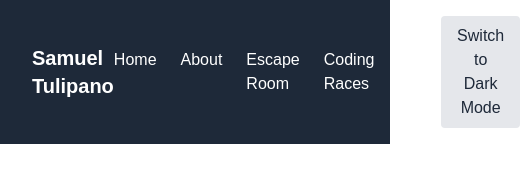
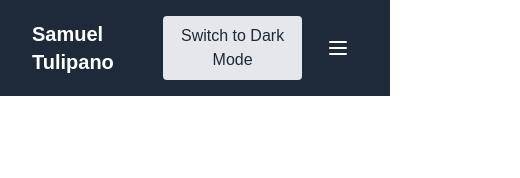
Before and after one commit to AustraliaM69/CWA-Web, a Next.js app: page /about in a window 390 px wide. Shown: the top 178 px of the page, 520 px wide, since content can reach past the window. Built offline with nearby package versions, Linux system fonts and the light colour scheme.

Commit message:
Hamburger Menu

```diff
--- /dev/null
+++ b/app/components/HamburgerMenu.tsx
@@ -0,0 +1,36 @@
+'use client';
+
+import { useState } from 'react';
+
+export default function HamburgerMenu() {
+  const [isOpen, setIsOpen] = useState(false);
+
+  const toggleMenu = () => {
+    setIsOpen(!isOpen);
+  };
+
+  return (
+    <div className="relative">
+      <button
+        onClick={toggleMenu}
+        className="p-2 text-white dark:text-gray-100 hover:bg-gray-700 dark:hover:bg-gray-600 rounded transition-colors"
+      >
+        <svg className="w-6 h-6" fill="none" stroke="currentColor" viewBox="0 0 24 24">
+          <path strokeLinecap="round" strokeLinejoin="round" strokeWidth={2} d="M4 6h16M4 12h16M4 18h16" />
+        </svg>
+      </button>
+
+      {isOpen && (
+        <div className="absolute right-0 mt-2 w-48 bg-white dark:bg-gray-800 rounded-md shadow-lg z-50">
+          <div className="py-1">
+            <a href="/" className="block px-4 py-2 text-gray-900 dark:text-gray-100 hover:bg-gray-100 dark:hover:bg-gray-700">Home</a>
+            <a href="/about" className="block px-4 py-2 text-gray-900 dark:text-gray-100 hover:bg-gray-100 dark:hover:bg-gray-700">About</a>
+            <a href="/escaperoom" className="block px-4 py-2 text-gray-900 dark:text-gray-100 hover:bg-gray-100 dark:hover:bg-gray-700">Escape Room</a>
+            <a href="/codingraces" className="block px-4 py-2 text-gray-900 dark:text-gray-100 hover:bg-gray-100 dark:hover:bg-gray-700">Coding Races</a>
+            <a href="/courtroom" className="block px-4 py-2 text-gray-900 dark:text-gray-100 hover:bg-gray-100 dark:hover:bg-gray-700">Court Room</a>
+          </div>
+        </div>
+      )}
+    </div>
+  );
+}
--- a/app/components/ThemeToggle.tsx
+++ b/app/components/ThemeToggle.tsx
@@ -10,9 +10,10 @@ export default function ThemeToggle() {
     if (savedTheme) {
       setTheme(savedTheme);
     } else {
-      // Default to light mode if no saved theme
       setTheme('light');
     }
+    // Force remove dark class on initial load
+    document.documentElement.classList.remove('dark');
   }, []);
 
   useEffect(() => {
@@ -25,14 +26,10 @@ export default function ThemeToggle() {
     localStorage.setItem('theme', theme);
   }, [theme]);
 
-  // Initialize theme on mount
-  useEffect(() => {
-    // Remove dark class on initial load to ensure we start in light mode
-    document.documentElement.classList.remove('dark');
-  }, []);
-
   const toggleTheme = () => {
     setTheme((prev) => (prev === 'light' ? 'dark' : 'light'));
+    console.log('Current theme:', theme);
+    console.log('Dark class present:', document.documentElement.classList.contains('dark'));
   };
 
   return (
--- a/app/layout.tsx
+++ b/app/layout.tsx
@@ -2,6 +2,7 @@ import type { Metadata } from "next";
 import { Geist, Geist_Mono } from "next/font/google";
 import "./globals.css";
 import ThemeToggle from "./components/ThemeToggle";
+import HamburgerMenu from "./components/HamburgerMenu";
 
 const geistSans = Geist({
   variable: "--font-geist-sans",
@@ -30,7 +31,7 @@ export default function RootLayout({
       >
             <header className="w-full flex items-center justify-between py-4 px-8 bg-gray-800 dark:bg-gray-900 text-white dark:text-gray-100 mb-8 transition-colors duration-200">
               <div className="text-xl font-bold">Samuel Tulipano</div>
-              <nav>
+              <nav className="hidden md:block">
                 <ul className="flex space-x-6">
                   <li><a href="/" className="hover:underline transition-colors">Home</a></li>
                   <li><a href="/about" className="hover:underline transition-colors">About</a></li>
@@ -39,7 +40,10 @@ export default function RootLayout({
                   <li><a href="/courtroom" className="hover:underline transition-colors">Court Room</a></li>
                 </ul>
               </nav>
-              <ThemeToggle />
+              <div className="flex items-center space-x-4">
+                <ThemeToggle />
+                <HamburgerMenu />
+              </div>
             </header>
         {children}
         <footer className="w-full text-center py-4 bg-gray-100 dark:bg-gray-800 text-gray-700 dark:text-gray-300 mt-8">
--- a/app/page.tsx
+++ b/app/page.tsx
@@ -47,8 +47,8 @@ export default function Home() {
 
                <div className="flex gap-8 p-8 justify-center">
         <div className="flex flex-col items-start">
-          <h3 className="text-lg font-bold mb-2 text-gray-900 dark:text-gray-100">Editor</h3>
-          <Box sx={{ width: 400 }} className='bg-white dark:bg-gray-800 p-4 rounded'>
+          <h3 className="text-lg font-bold mb-2 text-gray-900 dark:!text-gray-100">Editor</h3>
+          <Box sx={{ width: 400 }} className='bg-white dark:!bg-gray-800 p-4 rounded'>
           <Tabs value={activeTab} onChange={handleTabChange} variant="scrollable"scrollButtons="auto">
             {tabs.map((tab, idx) => (
               <Tab key={idx} label={tab.label} />
```
